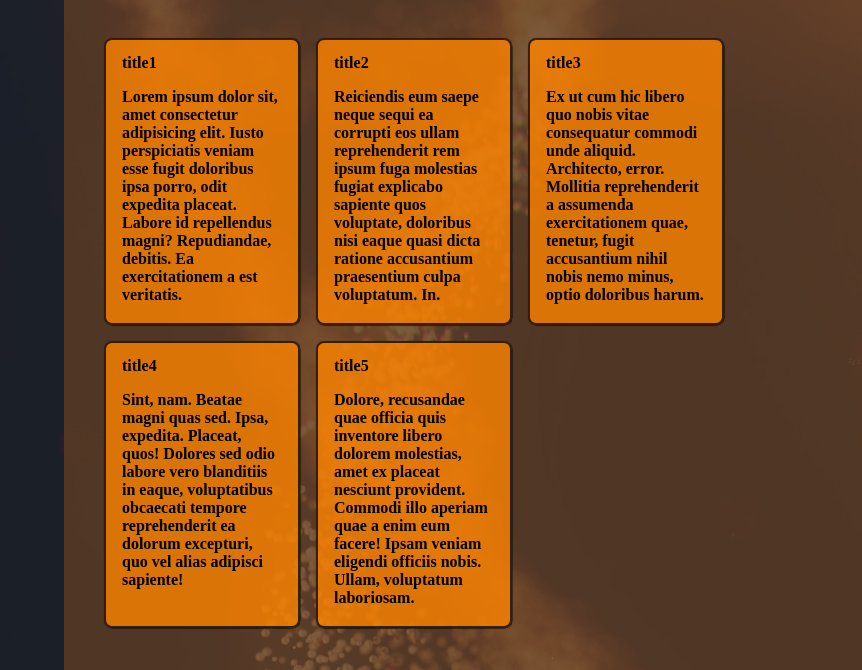
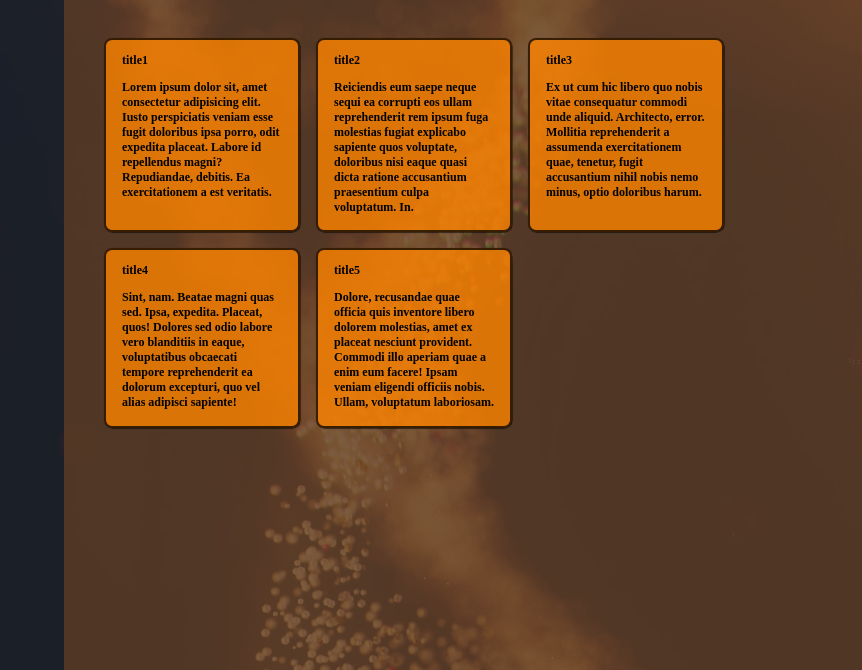
Before and after one commit to LarsGKodehode/LarsGKodehode.github.io, a plain HTML site: page page-hierarchy/sandbox/static-elements.html in a window 1280 px wide. Shown: the part 802-1472 px from the top of the page, 0-862 px from the left. Drawn offline with Linux system fonts and the light colour scheme.

Commit message:
minor fix

```diff
--- a/page-hierarchy/lessons/Scrimba-3.1/impsi.js
+++ b/page-hierarchy/lessons/Scrimba-3.1/impsi.js
@@ -42,6 +42,7 @@ class converter {
     this.#newInput = document.getElementById("input-field");
     if (isNaN(this.#newInput)){return false}; // throw error? or fail silently?
     this.#currentInput = this.#newInput;
+    return
   };
 
   // converts currentInput to other units
@@ -55,13 +56,13 @@ class converter {
           ];
     };
 
-    // for dev purposes
+    // <DELETE dev code DELETE
     for (const [type, info] of Object.entries(convertedInput)) {
         console.log("\n" + type);
         console.log(currentInput + info[1][0] + " = " + info[0][1] + info[0][0]);
         console.log(currentInput + info[0][0] + " = " + info[1][1] + info[1][0]);
     };
-    // for dev purposes
+    // DELETE dev code DELETE>
 
     return convertedInput;
   };
--- a/page-hierarchy/sandbox/static-elements.html
+++ b/page-hierarchy/sandbox/static-elements.html
@@ -24,7 +24,7 @@
     <main id="main-base">
       <div class="container-main-deck">
         <span class="container-card">
-          <aritcle class="card-main card-article">
+          <article class="card-main card-article">
             <h1>title1
               <p>Lorem ipsum dolor sit, amet consectetur adipisicing elit. Iusto perspiciatis veniam esse fugit
                 doloribus
@@ -32,37 +32,37 @@
                 a
                 est veritatis.</p>
             </h1>
-          </aritcle>
-          <aritcle class="card-main card-article">
+          </article>
+          <article class="card-main card-article">
             <h1>title2
               <p>Reiciendis eum saepe neque sequi ea corrupti eos ullam reprehenderit rem ipsum fuga molestias fugiat
                 explicabo sapiente quos voluptate, doloribus nisi eaque quasi dicta ratione accusantium praesentium
                 culpa
                 voluptatum. In.</p>
             </h1>
-          </aritcle>
-          <aritcle class="card-main card-article">
+          </article>
+          <article class="card-main card-article">
             <h1>title3
               <p>Ex ut cum hic libero quo nobis vitae consequatur commodi unde aliquid. Architecto, error. Mollitia
                 reprehenderit a assumenda exercitationem quae, tenetur, fugit accusantium nihil nobis nemo minus, optio
                 doloribus harum.</p>
             </h1>
-          </aritcle>
-          <aritcle class="card-main card-article">
+          </article>
+          <article class="card-main card-article">
             <h1>title4
               <p>Sint, nam. Beatae magni quas sed. Ipsa, expedita. Placeat, quos! Dolores sed odio labore vero
                 blanditiis
                 in eaque, voluptatibus obcaecati tempore reprehenderit ea dolorum excepturi, quo vel alias adipisci
                 sapiente!</p>
             </h1>
-          </aritcle>
-          <aritcle class="card-main card-article">
+          </article>
+          <article class="card-main card-article">
             <h1>title5
               <p>Dolore, recusandae quae officia quis inventore libero dolorem molestias, amet ex placeat nesciunt
                 provident. Commodi illo aperiam quae a enim eum facere! Ipsam veniam eligendi officiis nobis. Ullam,
                 voluptatum laboriosam.</p>
             </h1>
-          </aritcle>
+          </article>
         </span>
         <span class="container-side-card">
           <img class="card-main card-image" src="/content/img/wood-panel-dark-brown.jpg"
```
